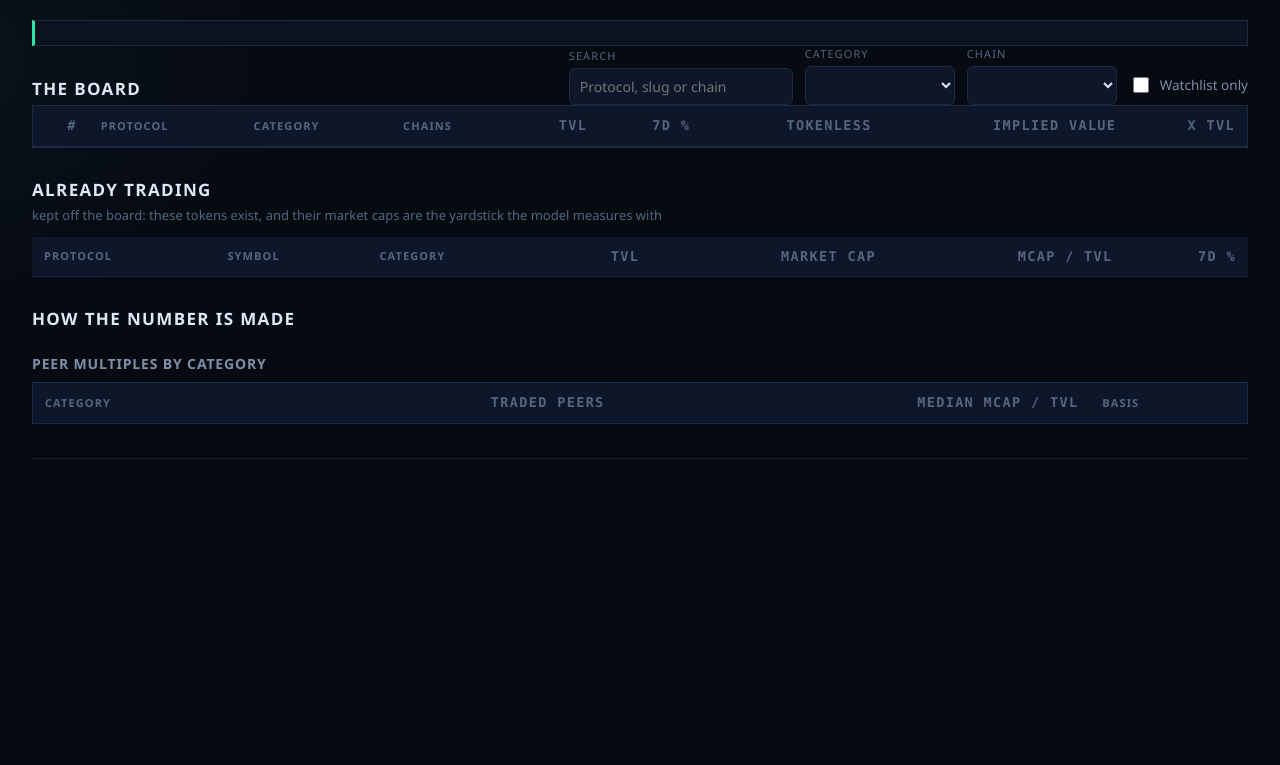
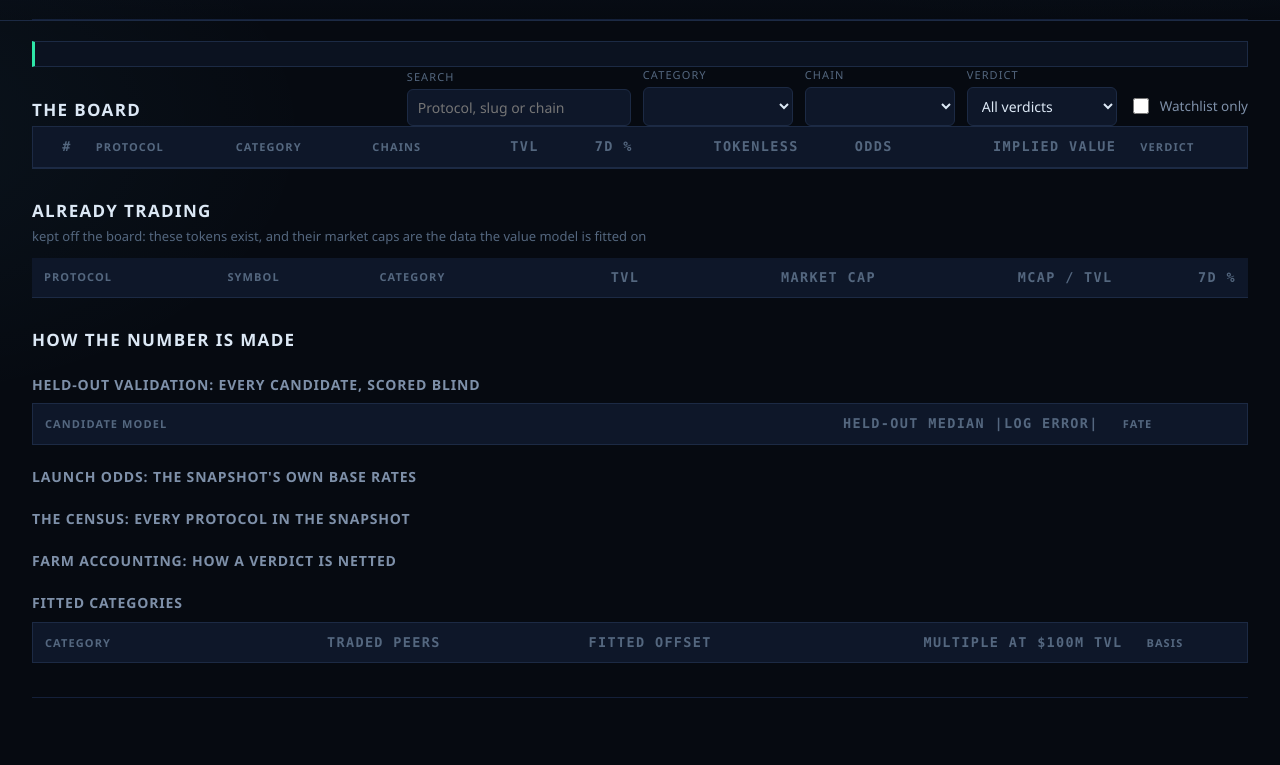
Before and after one commit to annisaputriwati/token-radar, a plain HTML site: page dashboard/index.html in a window 1280 px wide. Shown: the part 142-907 px from the top of the page. Before the commit the page ends 800 px from the top, so only its background shows below. Drawn offline with Linux system fonts and the light colour scheme; a script that the page names is missing.

Commit message:
Update dashboard/index.html - radar v2

```diff
--- a/dashboard/index.html
+++ b/dashboard/index.html
@@ -13,7 +13,7 @@
       <div class="brand-mark" aria-hidden="true"><span></span></div>
       <div>
         <h1>Launch Signal</h1>
-        <p class="tagline">Token launch radar: protocols that still record no token, ranked by what a launch would be worth.</p>
+        <p class="tagline">Token launch radar: protocols that still record no token, ranked by a fitted value model, launch odds measured from the snapshot itself, and farm plans netted to a verdict.</p>
       </div>
     </div>
     <div class="mast-meta" id="mast-meta"></div>
@@ -36,6 +36,14 @@
       <label class="ctl">Chain
         <select id="chain"></select>
       </label>
+      <label class="ctl">Verdict
+        <select id="verdict">
+          <option value="">All verdicts</option>
+          <option value="FARM">FARM</option>
+          <option value="THIN">THIN</option>
+          <option value="SKIP">SKIP</option>
+        </select>
+      </label>
       <label class="ctl check">
         <input id="wl" type="checkbox"> Watchlist only
       </label>
@@ -53,8 +61,9 @@
           <th data-sort="tvl" class="num">TVL</th>
           <th data-sort="change" class="num">7d %</th>
           <th data-sort="age" class="num">Tokenless</th>
+          <th data-sort="odds" class="num">Odds</th>
           <th data-sort="implied" class="num">Implied value</th>
-          <th data-sort="ratio" class="num">x TVL</th>
+          <th data-sort="verdict">Verdict</th>
         </tr>
       </thead>
       <tbody id="board-body"></tbody>
@@ -63,7 +72,7 @@
   </section>
 
   <section class="live" id="live">
-    <h2>Already trading <span class="live-note">kept off the board: these tokens exist, and their market caps are the yardstick the model measures with</span></h2>
+    <h2>Already trading <span class="live-note">kept off the board: these tokens exist, and their market caps are the data the value model is fitted on</span></h2>
     <table class="board live-table">
       <thead>
         <tr><th>Protocol</th><th>Symbol</th><th>Category</th><th class="num">TVL</th><th class="num">Market cap</th><th class="num">MCap / TVL</th><th class="num">7d %</th></tr>
@@ -75,10 +84,23 @@
   <section class="model" id="model">
     <h2>How the number is made</h2>
     <div id="model-body"></div>
-    <h3>Peer multiples by category</h3>
+    <h3>Held-out validation: every candidate, scored blind</h3>
     <table class="board mult-table">
       <thead>
-        <tr><th>Category</th><th class="num">Traded peers</th><th class="num">Median MCap / TVL</th><th>Basis</th></tr>
+        <tr><th>Candidate model</th><th class="num">Held-out median |log error|</th><th>Fate</th></tr>
+      </thead>
+      <tbody id="valid-body"></tbody>
+    </table>
+    <h3>Launch odds: the snapshot's own base rates</h3>
+    <div id="odds-body"></div>
+    <h3>The census: every protocol in the snapshot</h3>
+    <div id="census-body"></div>
+    <h3>Farm accounting: how a verdict is netted</h3>
+    <div id="farm-body"></div>
+    <h3>Fitted categories</h3>
+    <table class="board mult-table">
+      <thead>
+        <tr><th>Category</th><th class="num">Traded peers</th><th class="num">Fitted offset</th><th class="num">Multiple at $100M TVL</th><th>Basis</th></tr>
       </thead>
       <tbody id="mult-body"></tbody>
     </table>
```
